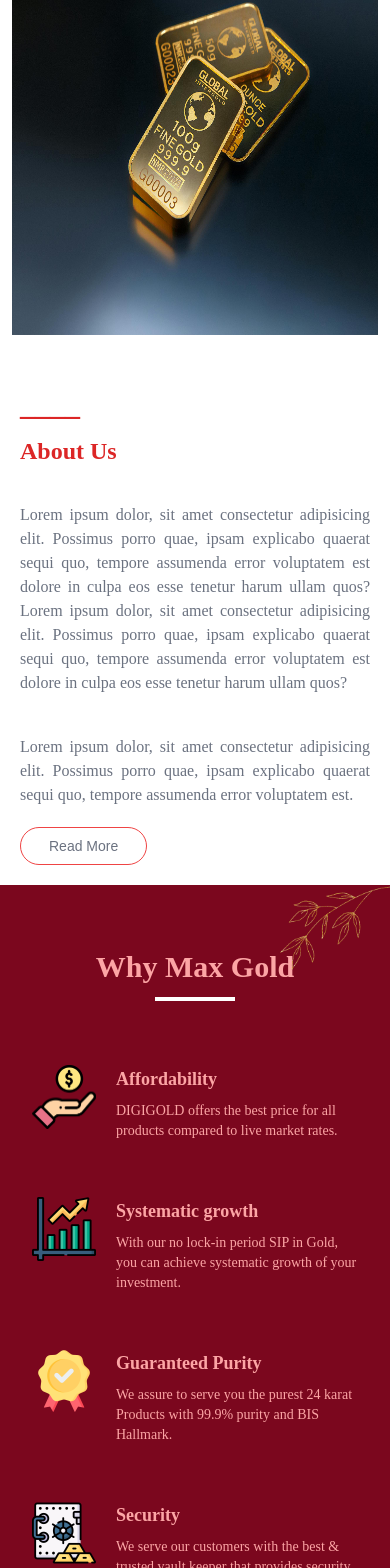
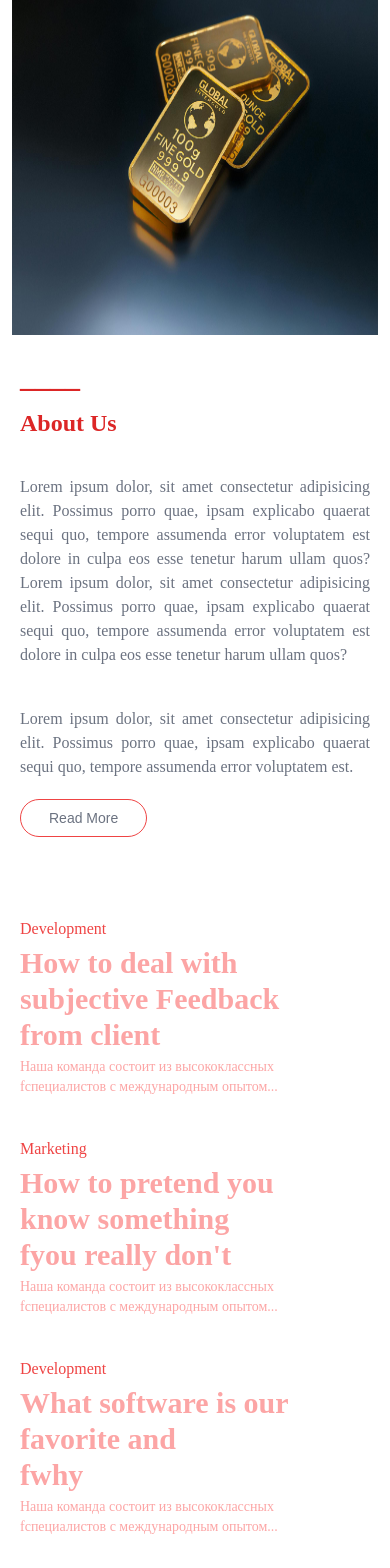
Before and after one commit to Harinirudhra/Maxgold, a Next.js app: page / in a window 390 px wide. Shown: the part 1035-2603 px from the top of the page. Built offline with nearby package versions, Linux system fonts and the light colour scheme.

Commit message:
Update HomeAbout.jsx
responsive done

```diff
--- a/src/components/home/HomeAbout.jsx
+++ b/src/components/home/HomeAbout.jsx
@@ -5,20 +5,26 @@ import samplepic from "../home/goldsamplepic.jpg"
 const HomeAbout = () => {
     return (
         <div>
-          <div class="flex flex-col md:flex-row items-center md:items-start">
 
-  <Image src={samplepic}  width={700} height={100} style={{ height: '450px' }} class="p-3 ml-0 md:ml-10 w-full md:w-auto" />
+<div class="flex flex-col sm:flex-row md:flex-row items-center sm:items-start sm:px-5 md:px-10 lg:px-20 ">
+  <Image
+    src={samplepic}
+    width={700}
+    height={100}
+    style={{ height: '450px' }}
+    class="p-3 w-full sm:w-1/2 md:w-1/2 lg:1/4 pt-7"
+  />
 
-  <div class="ml-0 md:ml-10 pr-5 md:pr-10 mt-5 md:mt-0 w-full md:w-1/2 p-5">
+  <div class="ml-0 sm:ml-5 md:ml-3 lg:ml-10 pr-5 pt-3 md:pr-0 lg:pr-2 mt-0 sm:mt-0 md:mt-0  sm:w-1/2 md:w-1/2 p-5">
     <h1 class="text-red-600 font-bold">____</h1>
-    <h1 class="text-red-600 pt-3 text-2xl md:text-3xl font-bold">About Us</h1>
-    <p class="mt-9 text-gray-500 text-justify">
+    <h1 class="text-red-600 pt-3 text-2xl sm:text-3xl md:text-3xl md:pt-1 lg:text-4xl font-bold lg:mt-5">About Us</h1>
+    <p class="mt-9 text-gray-500 text-justify md:mt-1 lg:mt-5 xl:mt-9">
       Lorem ipsum dolor, sit amet consectetur adipisicing elit. Possimus porro quae, ipsam explicabo quaerat sequi quo, tempore assumenda error voluptatem est dolore in culpa eos esse tenetur harum ullam quos? Lorem ipsum dolor, sit amet consectetur adipisicing elit. Possimus porro quae, ipsam explicabo quaerat sequi quo, tempore assumenda error voluptatem est dolore in culpa eos esse tenetur harum ullam quos?
     </p>
-    <p class="mt-10 text-gray-500 text-justify">
+    <p class="mt-10 text-gray-500 text-justify md:mt-2  lg:mt-4 xl:mt-10">
       Lorem ipsum dolor, sit amet consectetur adipisicing elit. Possimus porro quae, ipsam explicabo quaerat sequi quo, tempore assumenda error voluptatem est.
     </p>
-    <button class="mt-5 text-gray-500 text-sm border rounded-3xl border-red-500 p-2 px-7 hover:bg-red-500 hover:text-white transition duration-300">
+    <button class="mt-5 text-gray-500 text-sm border rounded-3xl border-red-500 p-2 px-7 hover:bg-red-500 hover:text-white transition duration-300 md:mt-1 lg:mt-3">
       Read More
     </button>
   </div>
@@ -28,23 +34,29 @@ const HomeAbout = () => {
 
 
 
-            <div class="flex flex-row gap-x-10 ml-20 mt-10  mb-24 hidden md:flex">
-                <div class="text-sm w-[390px] ">
-                    <p  class='text-red-500'> Development</p>
-                    <h1 class='font-bold pt-1 '>How to deal with subjective Feedback <br></br> from client</h1>
-                    <h3 class='text-sm pt-1'>Наша команда состоит из высококлассных<br></br>специалистов с международным опытом...</h3>
-                </div>
-                <div class=" text-sm w-[390px]">
-                    <p  class='text-red-500'>Marketing</p>
-                    <h1 class='font-bold pt-1'>How to pretent you know something<br></br>you really dont</h1>
-                    <h3 class='text-sm pt-1'>Наша команда состоит из высококлассных <br></br>специалистов с международным опытом...</h3>
-                </div>
-                <div class=" text-sm  w-[390px]">
-                    <p  class='text-red-500'> Development</p>
-                    <h1 class='font-bold  pt-1'>What software is our favourite and <br></br>why,</h1>
-                    <h3 class='text-sm pt-1'>Наша команда состоит из высококлассных<br></br>специалистов с международным опытом...</h3>
-                </div>
-            </div>
+
+<div class="flex flex-col md:flex-row gap-x-7 gap-y-10 sm:ml-10 p-5 md:ml-10 mr-7 mt-10 mb-10 lg:ml-20">
+  <div class="text-sm w-full sm:w-[300px] md:w-[390px]">
+    <p class="text-red-500">Development</p>
+    <h1 class="font-bold pt-1">How to deal with subjective Feedback <br></br>from client</h1>
+    <h3 class="text-sm pt-1">Наша команда состоит из высококлассных<br></br>fспециалистов с международным опытом...</h3>
+  </div>
+
+  <div class="text-sm w-full sm:w-[300px] md:w-[390px]">
+    <p class="text-red-500">Marketing</p>
+    <h1 class="font-bold pt-1">How to pretend you know something<br></br>fyou really don't</h1>
+    <h3 class="text-sm pt-1">Наша команда состоит из высококлассных<br></br>fспециалистов с международным опытом...</h3>
+  </div>
+
+  <div class="text-sm w-full sm:w-[300px] md:w-[390px]">
+    <p class="text-red-500">Development</p>
+    <h1 class="font-bold pt-1">What software is our favorite and <br></br>fwhy</h1>
+    <h3 class="text-sm pt-1">Наша команда состоит из высококлассных<br></br>fспециалистов с международным опытом...</h3>
+  </div>
+</div>
+
+
+
 
         </div>
     )
```
